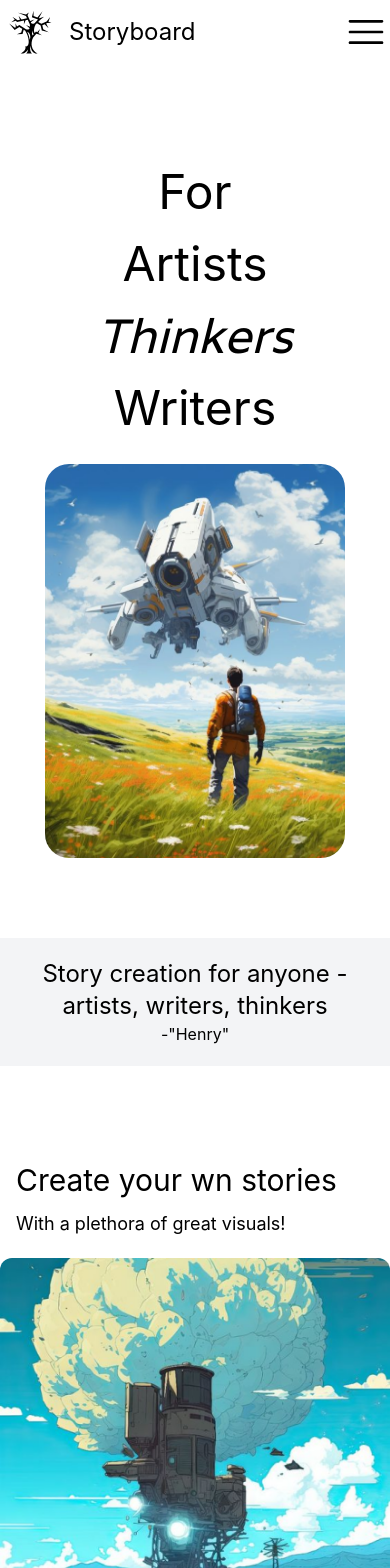
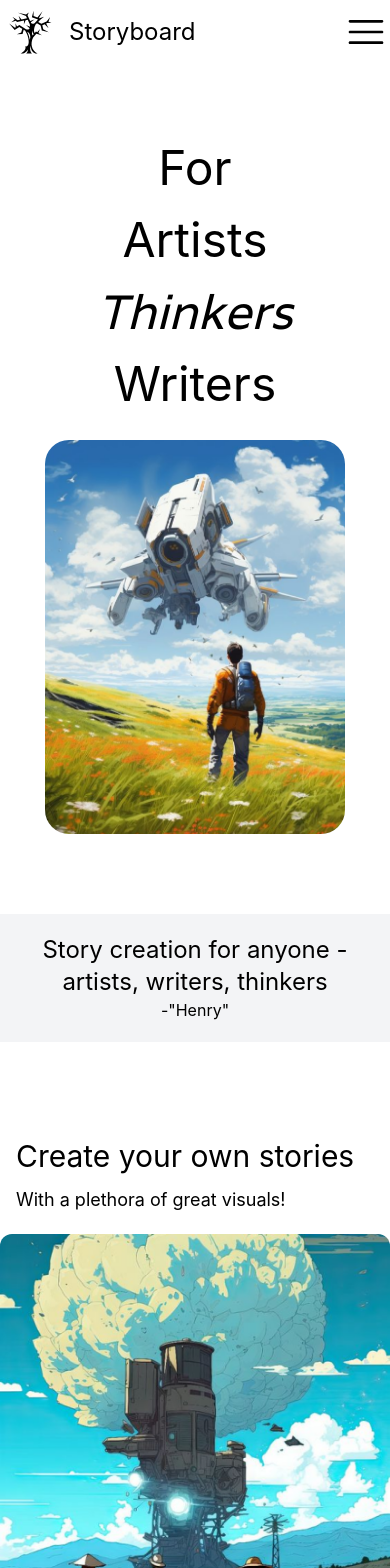
Before and after one commit to TenScoops/Storyboard, a React (Vite) app: page / in a window 390 px wide. Shown: the top 1568 px of the page. Built offline with nearby package versions, Linux system fonts and the light colour scheme; a web font is replaced by a local one.

Commit message:
responsiveness tweaks

```diff
--- a/src/components/Landingpage.tsx
+++ b/src/components/Landingpage.tsx
@@ -151,9 +151,9 @@ const Landingpage = () => {
 
         <div className="flex flex-col items-center">
         {/* intro */}
-        <div className="flex flex-col lg:flex-row w-full items-center lg:items-start justify-center relative mt-10 lg:space-x-6 xl:space-x-12">
+        <div className="flex flex-col lg2:flex-row w-full items-center lg2:items-start justify-center relative mt-20 lg2:space-x-6 xl:space-x-12">
             {/* Text Section */}
-  <div className="z-50 mt-16 slide-right space-y-6 lg:space-y-12 text-center lg:text-left">
+            <div className="z-50 lg:mt-16 slide-right space-y-6 lg:space-y-12 text-center lg2:text-left">
                 <h1 className="text-5xl md:text-6xl font-spinnaker">For</h1>
                 <h1 className="text-5xl sm:text-7xl md:text-[110px] font-sunshiney">Artists</h1>
                 <h1 className="text-5xl sm:text-7xl md:text-[90px] font-varela italic">Thinkers</h1>
@@ -161,7 +161,7 @@ const Landingpage = () => {
             </div>
 
             {/* Lightbulb Icon */}
-  <div className="z-50 slide-down hidden md:block xl:block">
+            <div className="z-50 slide-down hidden md:block xl:block lg:mb-3 lg2:mb-0">
                 <Lightbulb />
             </div>
 
@@ -194,7 +194,7 @@ const Landingpage = () => {
             {/* Title Section */}
             <div className="z-50 space-y-3 px-4">
                 <div className="flex space-x-3 flex-row md:items-center">
-                    <h1 className="text-3xl sm:text-5xl  mr-0 md:mr-4">Create your wn stories</h1>
+                    <h1 className="text-3xl sm:text-5xl  mr-0 md:mr-4">Create your own stories</h1>
                     <div className="hidden md:block"><Pencil width={"40"} height={"40"} /></div>
                 </div>
                 <h1 className="text-lg sm:text-2xl">With a plethora of great visuals!</h1>
@@ -221,7 +221,7 @@ const Landingpage = () => {
             </div>
 
             {/* Background Section */}
-            <div className={`absolute bottom-14 sm:bottom-10 lg:bottom-20  md w-full md:max-w-[1360px] h-96 md:h-96 ${stories[currentIndex].background}`}>
+            <div className={`absolute bottom-14 sm:bottom-3 md:bottom-6 lg:bottom-8 lg2:bottom-14 xl:bottom-16  md w-full md:max-w-[1360px] h-[420px]  ${stories[currentIndex].background}`}>
             </div>
         </div>
 
--- a/tailwind.config.js
+++ b/tailwind.config.js
@@ -14,7 +14,10 @@ export default {
         'xs': '480px',
         'sm': '640px',
         'md': '768px',
+        'md2':'900px',
+        'lmd': '990px',
         'lg': '1024px',
+        'lg2': '1100px',
         'xl': '1280px',
         '2xl': '1536px',
         '3xl': '1800px'
```
Lines whose indentation alone changed are shown as unchanged.
